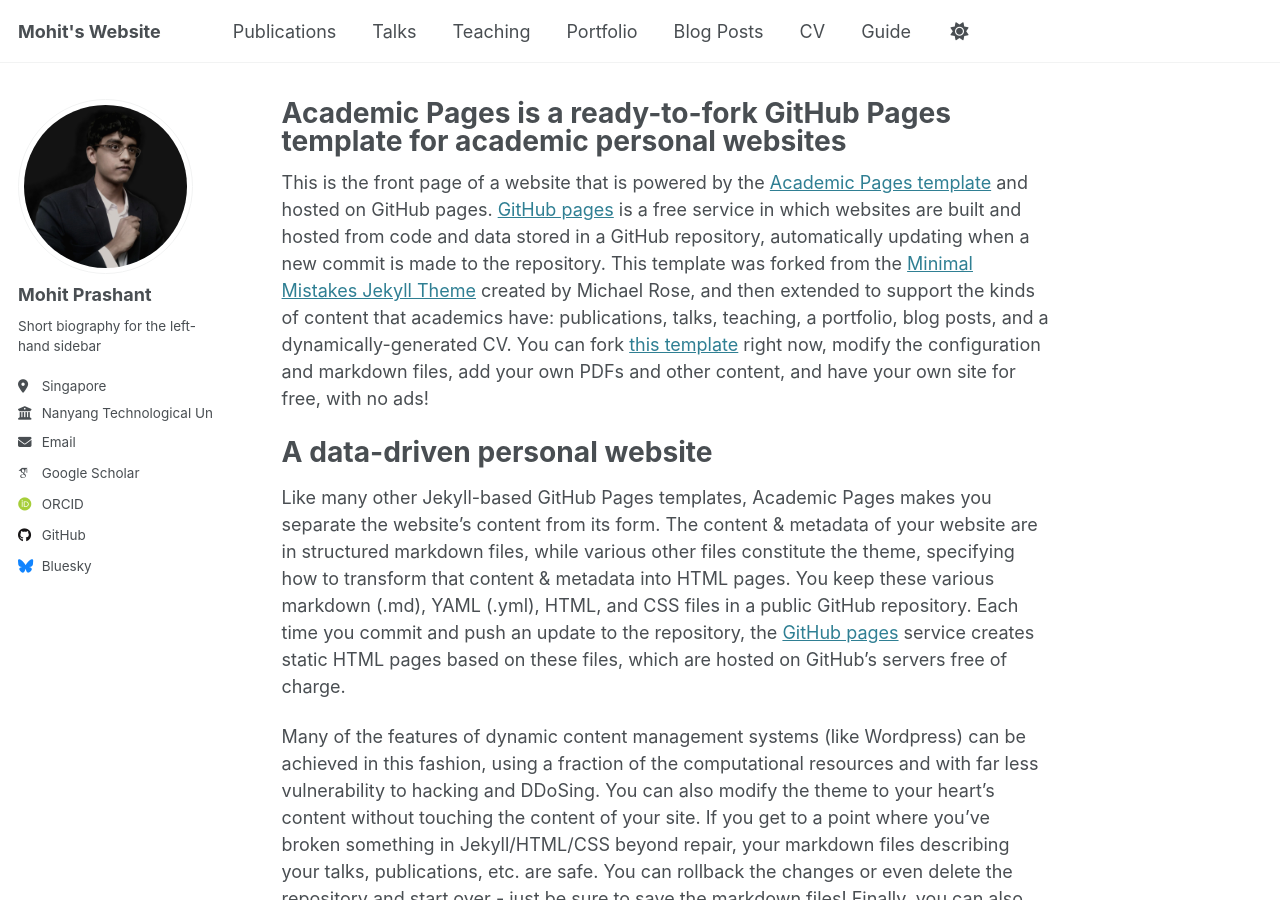
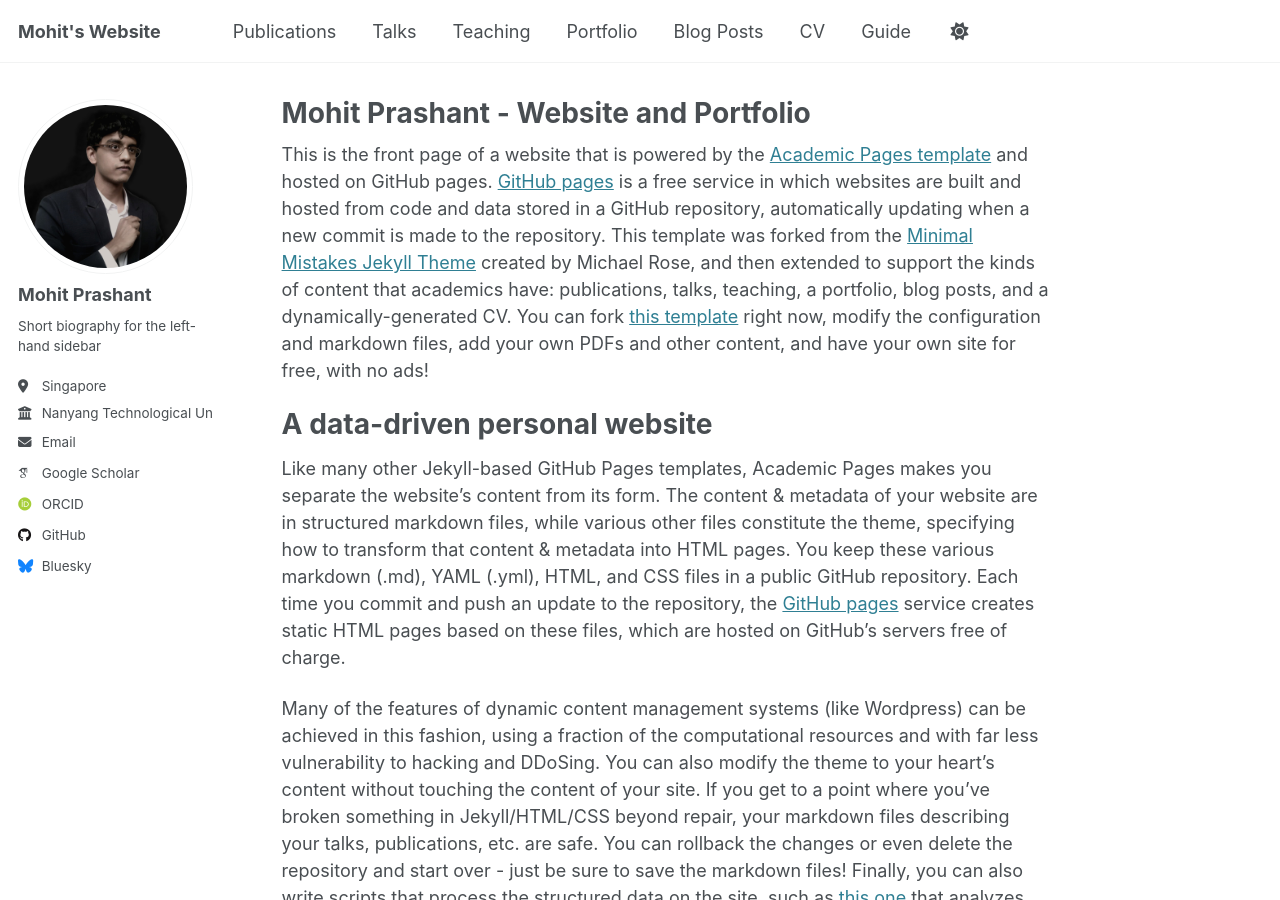
Before and after one commit to mohitprashant/mohitprashant.github.io, a Jekyll site: the page built from _pages/about.md, in a window 1280 px wide and 900 px high. Built offline with Jekyll 4.4.1, drawn with Linux system fonts in a browser that asks for light colours; some web fonts are replaced.

Commit message:
Update about.md

```diff
--- a/_pages/about.md
+++ b/_pages/about.md
@@ -1,6 +1,6 @@
 ---
 permalink: /
-title: "Academic Pages is a ready-to-fork GitHub Pages template for academic personal websites"
+title: "Mohit Prashant - Website and Portfolio"
 author_profile: true
 redirect_from:
   - /about/
```
